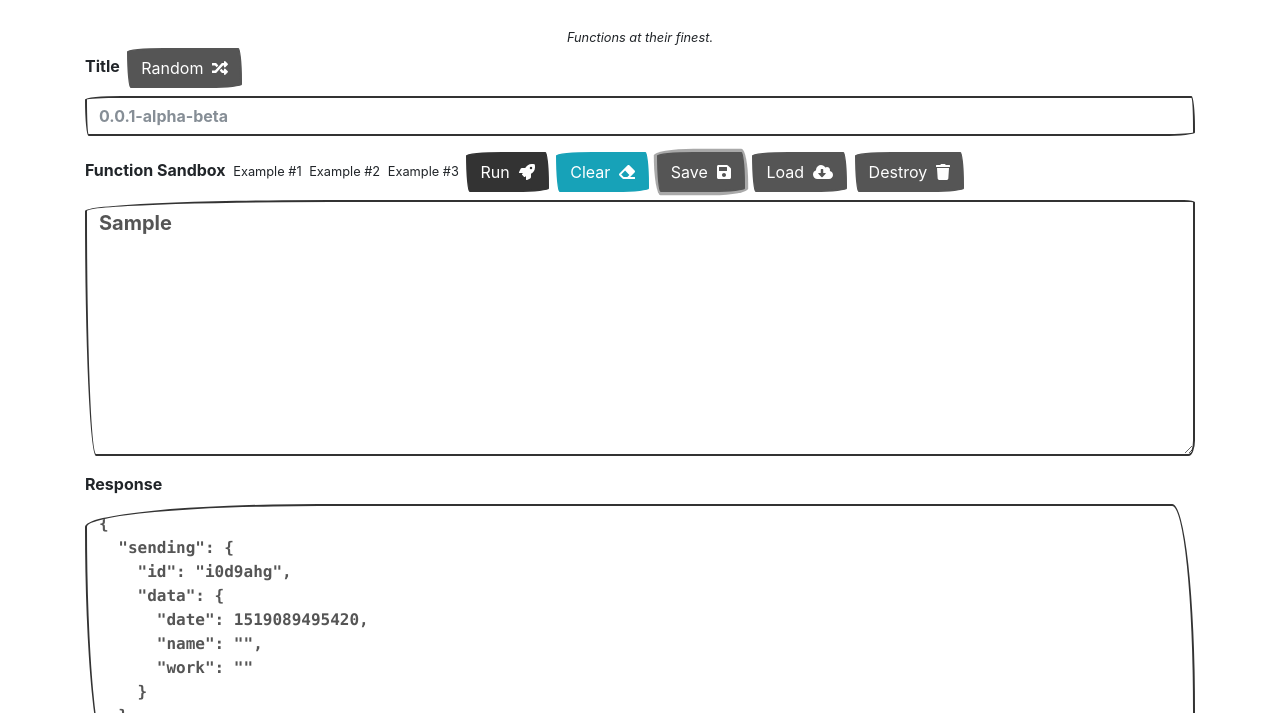
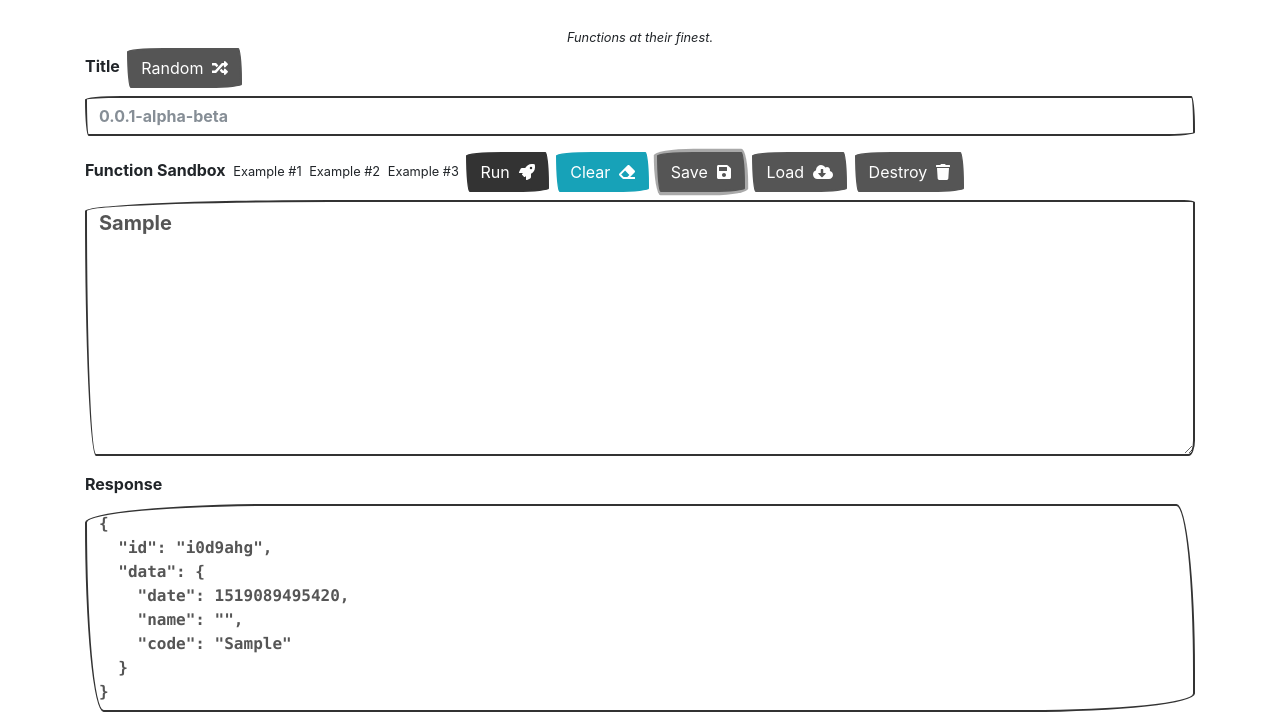
Before and after one commit to thejordanprice/jsSandbox, a plain HTML site: page index.html in a window 1280 px wide. Both pictures are taken after typing "Sample" into the empty fields and a click on the button "Save". Shown: the part 87-800 px from the top of the page. Drawn offline with Linux system fonts and the light colour scheme; no server answers; a web font is replaced by a local one.

Commit message:
fixed things.

```diff
--- a/index.html
+++ b/index.html
@@ -194,12 +194,11 @@ const saveFunction = () => {
     data: {
       date: new Date().valueOf(),
       name: title.value.trim(),
-      work: sandbox.innerHTML.trim(),
+      code: sandbox.value,
     },
   };
   // send the data off to the cloud.
-  // console.log(data);
-  responsed.innerHTML = JSON.stringify({'sending':data}, null, 2);
+  responsed.innerHTML = JSON.stringify(data, null, 2);
   /**
     * Sending the function via post.
     */
@@ -234,7 +233,7 @@ const loadFunction = () => {
     .then((json) => {
       let usable = JSON.parse(json);
       title.value = usable.data.name;
-      sandbox.innerHTML = usable.data.work;
+      sandbox.innerHTML = usable.data.code;
       responsed.innerHTML = JSON.stringify(usable, null, 2);
       notifications.innerHTML = 'You successfully loaded ID: ' + usable.id;
     }).catch(console.log);
```
